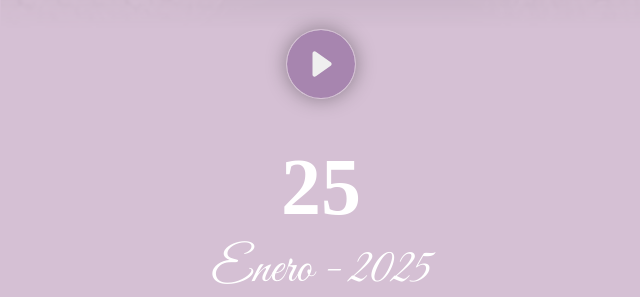
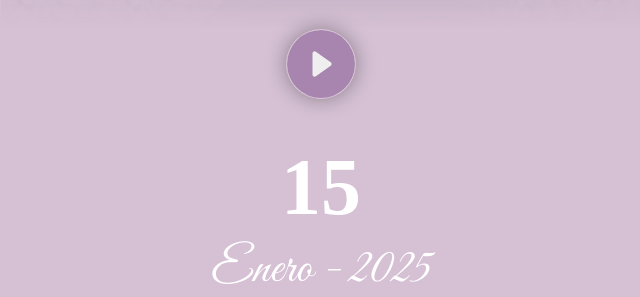
Before and after one commit to AdairKevin/Invitacion-Valentina, a plain HTML site: page Index.html in a window 1280 px wide. Shown: the part 1220-1517 px from the top of the page, 319-959 px from the left. Drawn offline with nearby package versions, Linux system fonts and the light colour scheme.

Commit message:
Update Index.html

```diff
--- a/Index.html
+++ b/Index.html
@@ -34,7 +34,7 @@
                             d="M16 8A8 8 0 1 1 0 8a8 8 0 0 1 16 0M6.79 5.093A.5.5 0 0 0 6 5.5v5a.5.5 0 0 0 .79.407l3.5-2.5a.5.5 0 0 0 0-.814z" />
                     </svg></button>
             </div>
-            <div class="numeroF">25</div>
+            <div class="numeroF">15</div>
             <div class="fecha">Enero - 2025</div>
             <div class="conteo">
                 Conteo Regresivo
```
